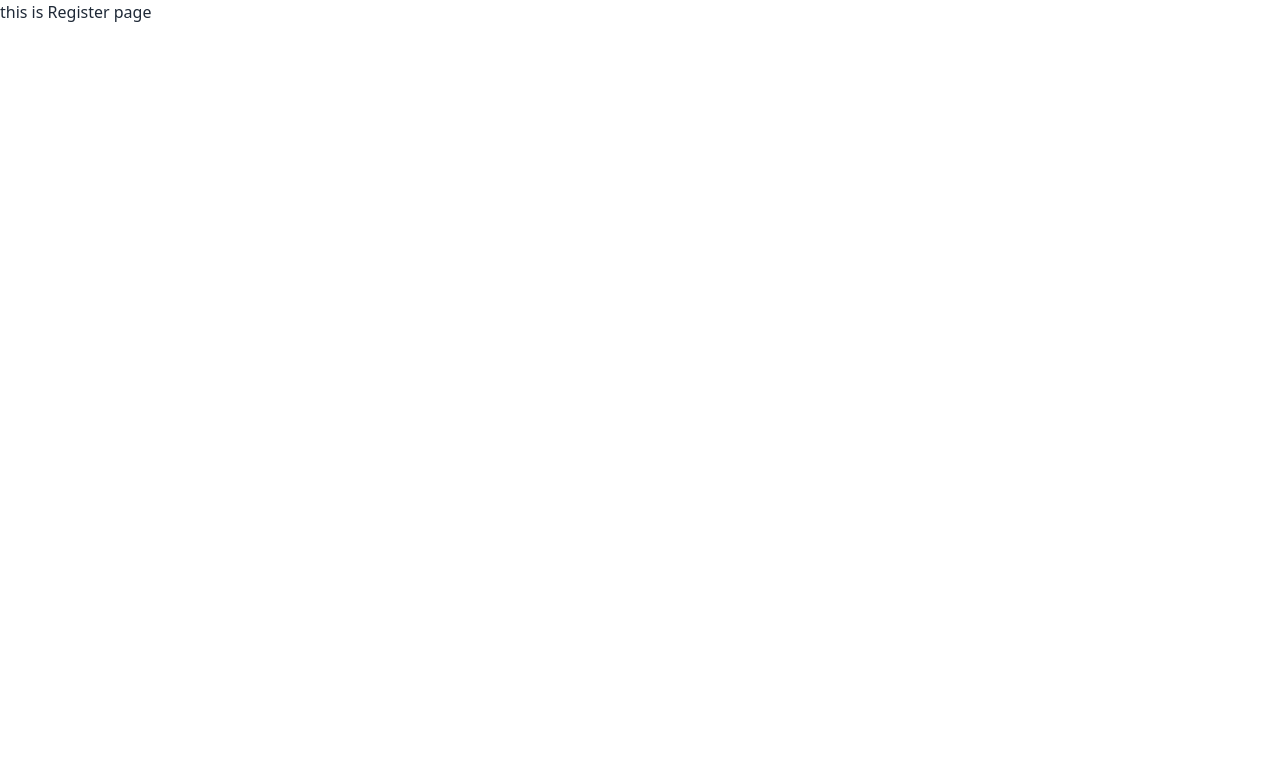
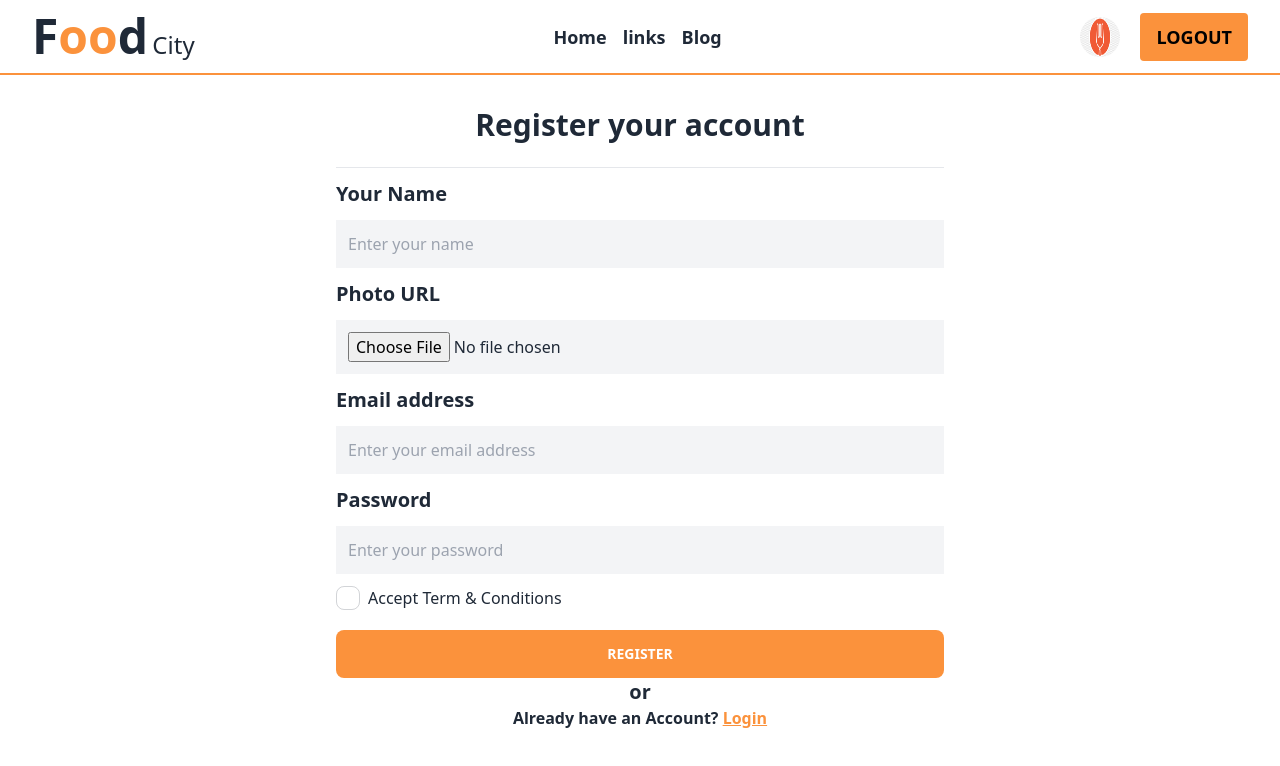
Before and after one commit to Hridoy-shill/project-2-food_chiy-client, a React (Vite) app: page /register in a window 1280 px wide. Shown: the top 766 px of the page. Built offline with nearby package versions, Linux system fonts and the light colour scheme.

Commit message:
log in page and Register page added

```diff
--- a/src/pages/ChefRecipesPage/ChefRecipe.jsx
+++ b/src/pages/ChefRecipesPage/ChefRecipe.jsx
@@ -3,12 +3,12 @@ import { FaGratipay } from "react-icons/fa";
 
 const ChefRecipe = ({ recipe }) => {
     // console.log(recipe);
-    const { cooking_mathod, img, ingredients, rating, recipe_name} = recipe;
+    const { cooking_mathod, img, ingredients, rating, recipe_name } = recipe;
     return (
         <div className='border-2 border-orange-400 rounded mt-10  hover:bg-orange-400 hover:bg-opacity-20 duration-500'>
             <div className="grid grid-cols-3 gap-5">
                 <div className='w-full'>
-                    <img src={img} alt="" className=' w-full h-full p-4'/>
+                    <img src={img} alt="" className=' w-full h-full p-4' />
                 </div>
                 <div className='w-full col-span-2 p-5'>
                     <p className='font-bold text-2xl border-b-4 border-orange-400 w-fit pb-2'>{recipe_name}</p>
@@ -16,7 +16,10 @@ const ChefRecipe = ({ recipe }) => {
                     <p className='font-bold text-2xl border-b-4 border-orange-400 w-fit pb-2 mt-3'>Ingredients</p>
                     <p className='mt-2'>{ingredients.map(li => <li key={li} className='font-bold'>{li}</li>)}</p>
                     <p className='font-bold text-2xl border-b-4 border-orange-400 w-fit pb-2 mt-3'>Ratings</p>
-                    <p>{rating}</p>
+                    <div className='flex justify-between items-center'>
+                        <p>{rating}</p>
+                        <button className='btn text-base text-black bg-orange-400 border-none mt-10 hover:bg-orange-400'>Add to Favorite<FaGratipay className='ms-2'></FaGratipay></button>
+                    </div>
                 </div>
             </div>
         </div>
--- a/src/pages/LoginPage/LoginPage.jsx
+++ b/src/pages/LoginPage/LoginPage.jsx
@@ -1,11 +1,28 @@
 import React from 'react';
 import Navbar from '../sharePages/Navbar/Navbar';
+import { Form, Link } from 'react-router-dom';
 
 const LoginPage = () => {
     return (
         <div>
             <Navbar></Navbar>
-            <p>this is login page</p>
+            <Form className='w-2/4 mx-auto mt-32 p-3'>
+                <p className='text-3xl font-bold border-black pb-6 text-center '>Login your account</p>
+                <hr />
+                <div className='flex flex-col my-3'>
+                    <label htmlFor="" className='font-bold text-xl'>Email address</label>
+                    <input className='bg-gray-100 p-3 mt-3' type="email" name="email" id="" placeholder='Enter your email address' required/>
+                </div>
+                <div className='flex flex-col my-3'>
+                    <label htmlFor="" className='font-bold text-xl'>Password</label>
+                    <input className='bg-gray-100 p-3 mt-3' type="password" name="password" id="" placeholder='Enter your password' required/>
+                    <p className='font-bold text-red-700'>error</p>
+                </div>
+                <div className='text-center'>
+                    <button className='btn w-full  bg-orange-400 font-bold hover:bg-orange-400 border-none mt-5'>Login</button>
+                    <p className='text-lg font-semibold mt-4'>Dont’t Have An Account ? <Link to={'/register'} className='font-bold text-lg text-orange-400 underline'>Register</Link></p>
+                </div>
+            </Form>
         </div>
     );
 };
--- a/src/pages/RegisterPage/RegisterPage.jsx
+++ b/src/pages/RegisterPage/RegisterPage.jsx
@@ -1,9 +1,40 @@
 import React from 'react';
+import { Form, Link } from 'react-router-dom';
+import Navbar from '../sharePages/Navbar/Navbar';
 
 const RegisterPage = () => {
     return (
         <div>
-            <p>this is Register page</p>
+            <Navbar></Navbar>
+            <Form className='w-2/4 mx-auto p-4'>
+                <p className='text-3xl font-bold border-black pb-6 text-center '>Register your account</p>
+                <hr />
+                <div className='flex flex-col my-3'>
+                    <label htmlFor="" className='font-bold text-xl'>Your Name</label>
+                    <input className='bg-gray-100 p-3 mt-3' type="text" name="name" id="" placeholder='Enter your name' required/>
+                </div>
+                <div className='flex flex-col my-3'>
+                    <label htmlFor="" className='font-bold text-xl'>Photo URL</label>
+                    <input className='bg-gray-100 p-3 mt-3' type="file" name="photo" id="" placeholder='' />
+                </div>
+                <div className='flex flex-col my-3'>
+                    <label htmlFor="" className='font-bold text-xl'>Email address</label>
+                    <input className='bg-gray-100 p-3 mt-3' type="email" name="email" id="" placeholder='Enter your email address' required/>
+                </div>
+                <div className='flex flex-col my-3'>
+                    <label htmlFor="" className='font-bold text-xl'>Password</label>
+                    <input className='bg-gray-100 p-3 mt-3' type="password" name="password" id="" placeholder='Enter your password' required/>
+                </div>
+                <div className='flex'>
+                    <input type="checkbox" className='checkbox' name="checkbox" id="" required/>
+                    <p className='ms-2'>Accept Term & Conditions</p>
+                </div>
+                <div className='text-center'>
+                    <button className='btn w-full bg-orange-400 font-bold hover:bg-orange-400 border-none mt-5'>Register</button>
+                    <p className='font-bold text-xl'>or</p>
+                    <p className='font-bold'>Already have an Account? <Link to={'/login'} className='text-orange-400 underline'>Login</Link></p>
+                </div>
+            </Form>
         </div>
     );
 };
--- a/src/pages/sharePages/Navbar/Navbar.jsx
+++ b/src/pages/sharePages/Navbar/Navbar.jsx
@@ -5,19 +5,21 @@ import img from '../../../assets/png-transparent-uber-eats-muncheez-delivery-onl
 const Navbar = () => {
 
     const user = {
-        name:"hridoy"
+        name: "hridoy"
     }
 
     return (
         <div className='flex justify-between items-center px-8 py-3 border-b-2 border-orange-400 mb-4'>
-            <p><span className='text-5xl font-bold'>F<span className='font-extrabold text-orange-400'>oo</span>d</span> <span className='text-2xl'>City</span></p>
+            <Link to={'/'}>
+                <p><span className='text-5xl font-bold'>F<span className='font-extrabold text-orange-400'>oo</span>d</span> <span className='text-2xl'>City</span></p>
+            </Link>
             <div className='flex space-x-4 items-center'>
                 <Link to={'/'} className='font-bold text-lg hover:text-orange-400 duration-300 hover:underline hover:text-xl'>Home</Link>
                 <Link className='font-bold text-lg hover:text-orange-400 duration-300 hover:underline hover:text-xl'>links</Link>
                 <Link to={'/blog'} className='font-bold text-lg hover:text-orange-400 duration-300 hover:underline hover:text-xl'>Blog</Link>
             </div>
             <div className='flex items-center'>
-                {user.name ? <img className='w-10 h-10 rounded-full  me-5' src={img} alt="" title={user.name}/> : <p>nai</p>}
+                {user.name ? <img className='w-10 h-10 rounded-full  me-5' src={img} alt="" title={user.name} /> : <p>nai</p>}
                 {user.name ?
                     <button className='bg-orange-400 font-bold text-black btn border-none text-lg rounded hover:bg-orange-400'>logOut</button> :
                     <Link to={'/login'}>
```
